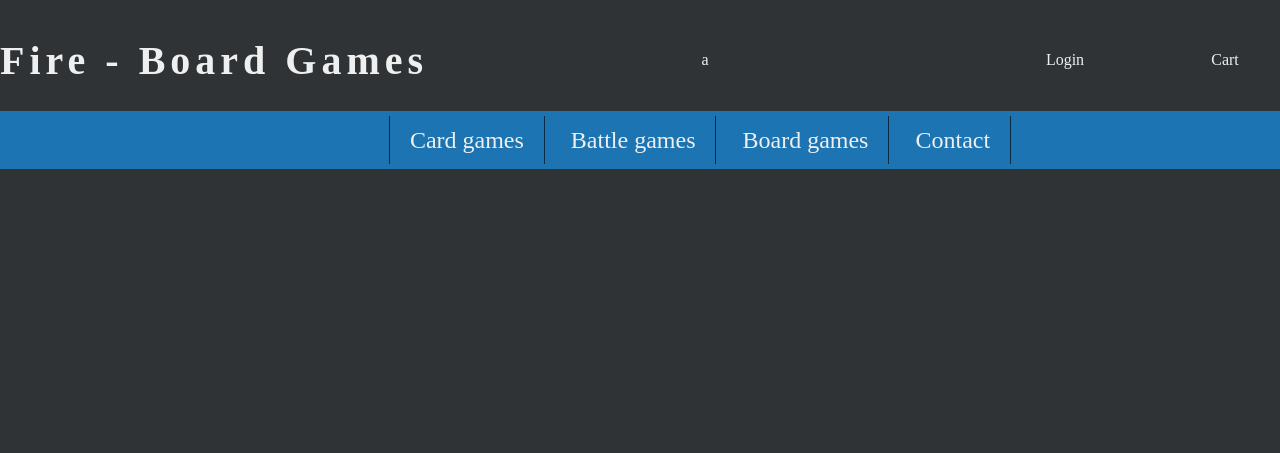
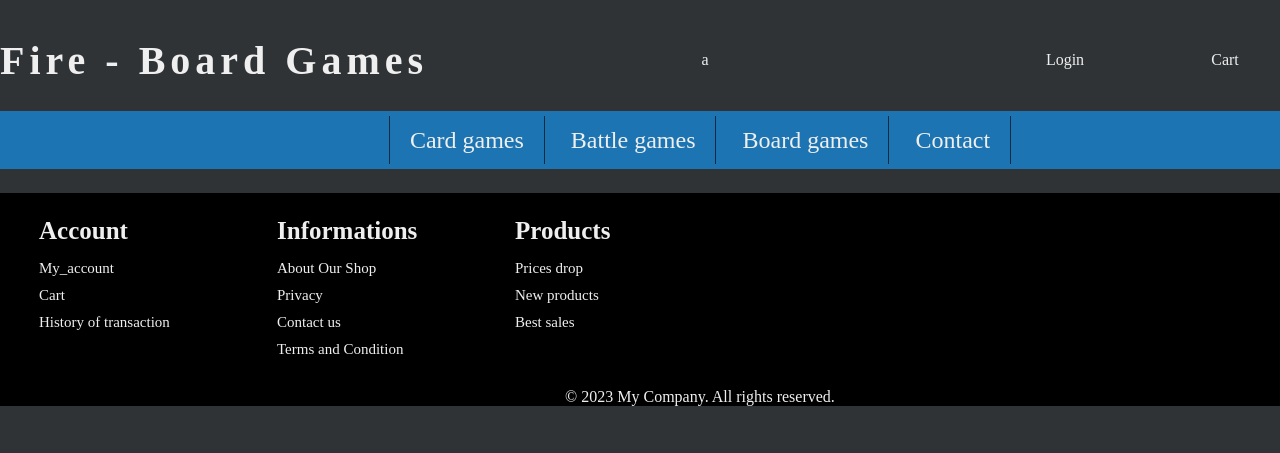
Before and after one commit to Kandel269/BoardgameShop, a Django app: template BoardGameShop/Shop/templates/top_bar.html in a window 1280 px wide; the page is wider, and only the part inside the window is pictured. Shown: the top 453 px of that part. Run offline with Django 4.2, Linux system fonts and the light colour scheme; the template is opened without the code that fills it, so the values that code supplies are empty.

Commit message:
add footer

```diff
--- a/BoardGameShop/Shop/templates/home.html
+++ b/BoardGameShop/Shop/templates/home.html
@@ -16,6 +16,7 @@
             <p>no available games</p>
 
         {% endfor %}
+        <div style="clear:both"></div>
 
 
     </main>
--- a/BoardGameShop/Shop/templates/top_bar.html
+++ b/BoardGameShop/Shop/templates/top_bar.html
@@ -52,6 +52,36 @@
 
         {% block content %}
         {% endblock content %}
+
+        <footer>
+            <div id="footer_container_main">
+                <div id="footer_links">
+                    <ul id="list_account">
+                        <li><h2>Account</h2></li>
+                        <li>My_account</li>
+                        <li>Cart</li>
+                        <li>History of transaction</li>
+                    </ul>
+                    <ul id="list_informations">
+                        <li><h2>Informations</h2></li>
+                        <li>About Our Shop</li>
+                        <li>Privacy</li>
+                        <li>Contact us</li>
+                        <li>Terms and Condition</li>
+                    </ul>
+                    <ul id="list_products">
+                        <li><h2>Products</h2></li>
+                        <li>Prices drop</li>
+                        <li>New products</li>
+                        <li>Best sales</li>
+                    </ul>
+                </div>
+                <div style="clear:both"></div>
+                <div style="information">
+                    <p>&copy; 2023 My Company. All rights reserved.</p>
+                </div>
+            </div>
+        </footer>
     </div>
 </body>
 </html>
--- a/BoardGameShop/static/css/style.css
+++ b/BoardGameShop/static/css/style.css
@@ -83,7 +83,6 @@ nav
     color: #0a2b42;
 }
 
-
 .game-container {
     text-align: center;
     margin: 0px 12.5px 20px 12.5px;
@@ -104,3 +103,51 @@ nav
 .game-container span {
     margin: 0px;
 }
+
+#footer_container_main {
+    text-align: center;
+    background-color: black;
+}
+#list_account {
+    text-align: left;
+    float: left;
+    width: 200px;
+    margin-top: 2px;
+}
+#list_informations {
+    text-align: left;
+    float: left;
+    width: 200px;
+    margin-top: 2px;
+}
+#list_products {
+    text-align: left;
+    float: left;
+    width: 200px;
+    margin-top: 2px;
+}
+
+#footer_links ul {
+    list-style: none;
+    padding: 4px;
+    margin: 0px 0px 0px 30px;
+}
+#footer_links li {
+    margin: 0px 0px 10px 5px;
+    font-size: 15px;
+}
+
+#footer_links h2 {
+    margin-bottom: 15px;
+    font-size: 25px;
+}
+
+#footer_links li:hover {
+    color: #0a2b42;
+    cursor: pointer;
+}
+
+#footer_links h2:hover {
+    color: #efefef;
+    cursor: default;
+}
```
Also changed, not shown: BoardGameShop/Shop/models.py (+5 -4 lines), BoardGameShop/Shop/migrations/0002_game_published_date.py (added), BoardGameShop/Shop/migrations/0003_alter_game_published_date.py (added), BoardGameShop/Shop/migrations/0004_remove_category_games_game_categories.py (added), BoardGameShop/Shop/migrations/0005_remove_game_categories_game_category.py (added), BoardGameShop/Shop/migrations/0006_remove_game_category_category_games.py (added), BoardGameShop/Shop/migrations/0007_alter_game_published_date.py (added), BoardGameShop/Shop/migrations/0008_alter_game_published_date.py (added), BoardGameShop/db.sqlite3.
